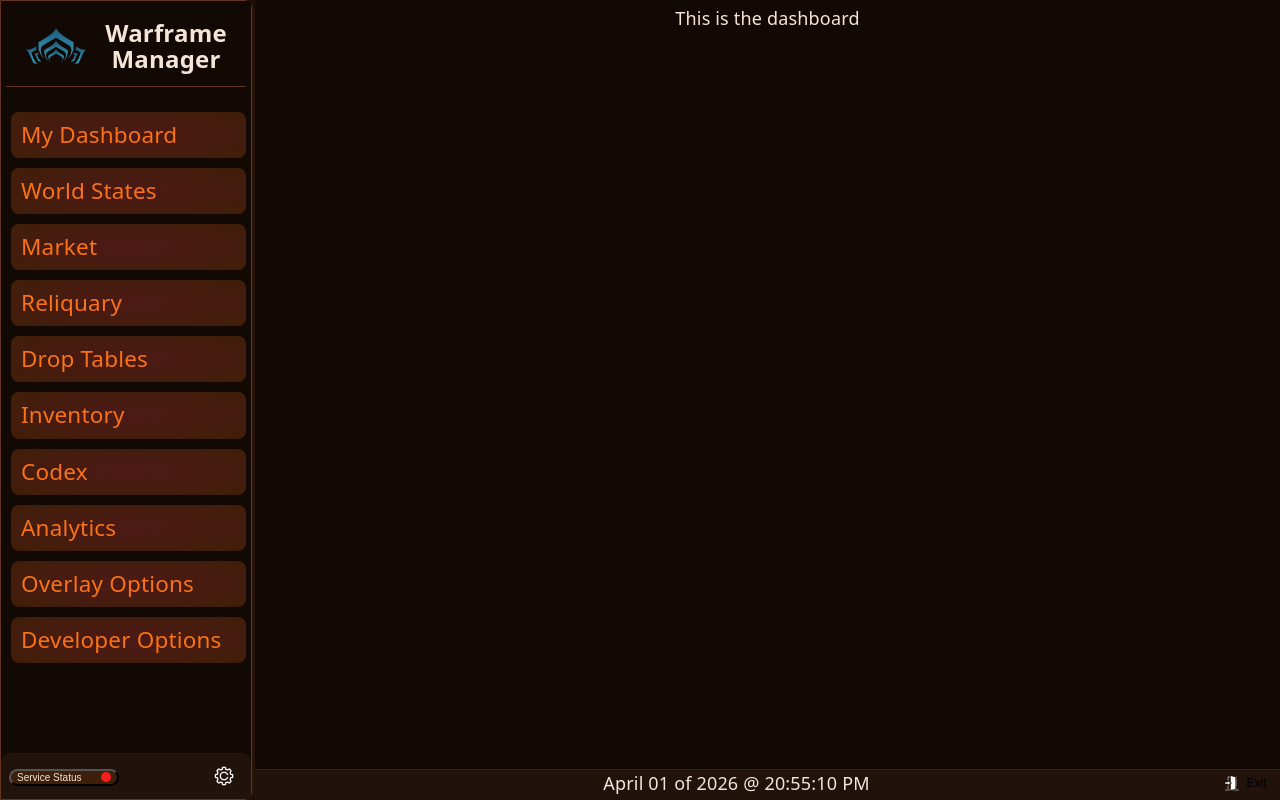
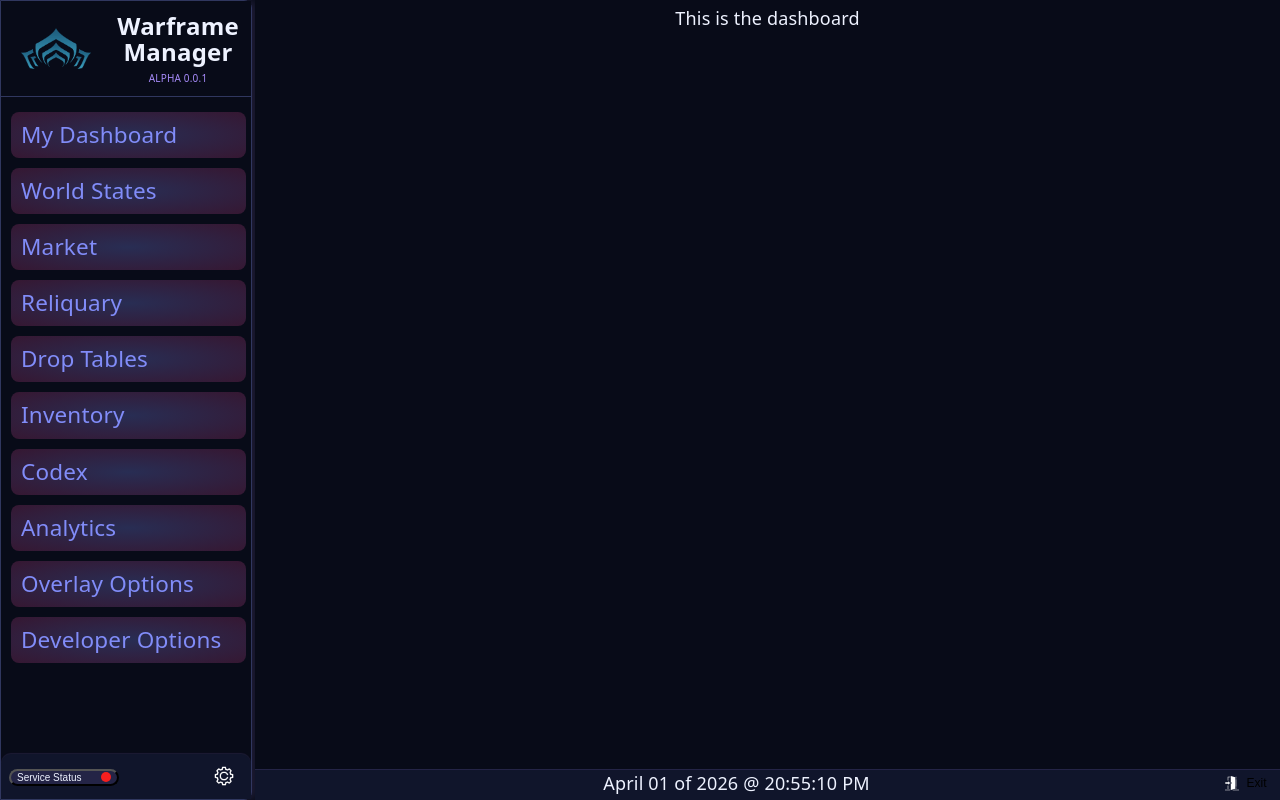
Before and after one commit to benevolent0377/wfManager, a React app in the folder frontend/: page / in a window 1280 px wide. Built offline with nearby package versions, Linux system fonts and the light colour scheme; no server answers; the HTML template or start-up script is replaced by a standard one.

Commit message:
prepped Header.jsx to be altered by moving the Header element from Sidebar.jsx, created a logo div wrapper (separate from the HEader element for the sidebar...

```diff
--- a/frontend/src/App.jsx
+++ b/frontend/src/App.jsx
@@ -9,6 +9,7 @@
 import "./themes/dark.css";
 import "./themes/grineer.css";
 import "./themes/infested.css";
+import "./themes/corpus.css";
 import "./themes/orokin.css";
 import "./themes/App.css";
 import "./themes/solar.css";
@@ -27,7 +28,7 @@
 
 function AppFrame() {
   return (
-    <div className="app-frame" data-theme="grineer">
+    <div className="app-frame" data-theme="lotus">
 
       <div className="app-body">
         <div className="sidebar-container">
--- a/frontend/src/components/layout/Header.css
+++ b/frontend/src/components/layout/Header.css
@@ -8,32 +8,6 @@
     border-bottom: 1px solid var(--border);
     margin-bottom: 20px;
     min-width: 100px;
-
-}
-.left{
-    max-height:75px;
-    max-width: 100%;
-    display: flex;
-    align-items: center;
-    justify-content: space-between;
-    flex-direction: row;
-}
-.left .title {
-    font-size: 24px;
-    font-weight: bold;
-    width: 100%;
-    margin: 0px;
-    padding: 7px;
-    order: 2;
-    flex-grow: 4;
-}
-.left .logo {
-    padding: 10px;
-    height: auto;
-    max-width: 60px;
-    width: 100%;
-    order: 1;
-    flex-shrink: 2;
 
 }
 .center {
--- a/frontend/src/components/layout/Header.jsx
+++ b/frontend/src/components/layout/Header.jsx
@@ -5,8 +5,15 @@
         <header className="header">
 
             <div className="left">
-            <img src="/src/assets/logo.png" alt="Warframe Manager" className="logo" />
-            <p className="title">Warframe Manager</p>
+
+            </div>
+
+            <div className="center">
+
+            </div>
+
+            <div className="right">
+
             </div>
 
         </header>
--- a/frontend/src/components/layout/Sidebar.css
+++ b/frontend/src/components/layout/Sidebar.css
@@ -4,8 +4,49 @@
     flex-direction: column;
     min-height: 100%;
 }
-.header-container {
-    padding: 5px;
+.logo-container {
+    height:75px;
+    max-width: 100%;
+    display: flex;
+    align-items: center;
+    justify-content: space-between;
+    flex-direction: row;
+    padding: 10px;
+    margin-bottom: 15px;
+    border-bottom: 1px solid var(--border);
+}
+.logo-container .text-wrapper {
+    display: flex;
+    flex-direction: column;
+    align-items: flex-start;
+    order: 2;
+    flex-grow: 4;
+}
+.logo-container .text-wrapper .title {
+    font-size: 24px;
+    order: 1;
+    font-weight: bold;
+    width: 100%;
+    margin: 0px;
+    padding: 7px;
+    padding-bottom: 0px;
+}
+.logo-container .text-wrapper .version-tag {
+    font-size: 10px;
+    order: 2;
+    color: var(--accent);
+    width: 100%;
+    margin: 0px;
+    padding-left: 7px;
+}
+.logo-container .logo {
+    padding: 10px;
+    height: auto;
+    max-width: 70px;
+    width: 100%;
+    order: 1;
+    flex-shrink: 2;
+
 }
 .sidebar-items {
     flex-grow: 4;
--- a/frontend/src/components/layout/Sidebar.jsx
+++ b/frontend/src/components/layout/Sidebar.jsx
@@ -1,5 +1,4 @@
 import { Link } from "react-router-dom";
-import { Header } from "./Header";
 import {StatusDropdown} from "../status/StatusDropdown";
 import "../status/Status.css"
 import "./Sidebar.css";
@@ -8,8 +7,12 @@
   return (
     <aside className="sidebar">
 
-      <div className="header-container">
-        <Header />
+      <div className="logo-container">
+          <img src="/src/assets/logo.png" alt="Warframe Manager" className="logo" />
+          <div className="text-wrapper">
+            <p className="title">Warframe Manager</p>
+            <p className="version-tag">ALPHA 0.0.1</p>
+          </div>
       </div>
 
       <div className="sidebar-items">
```
